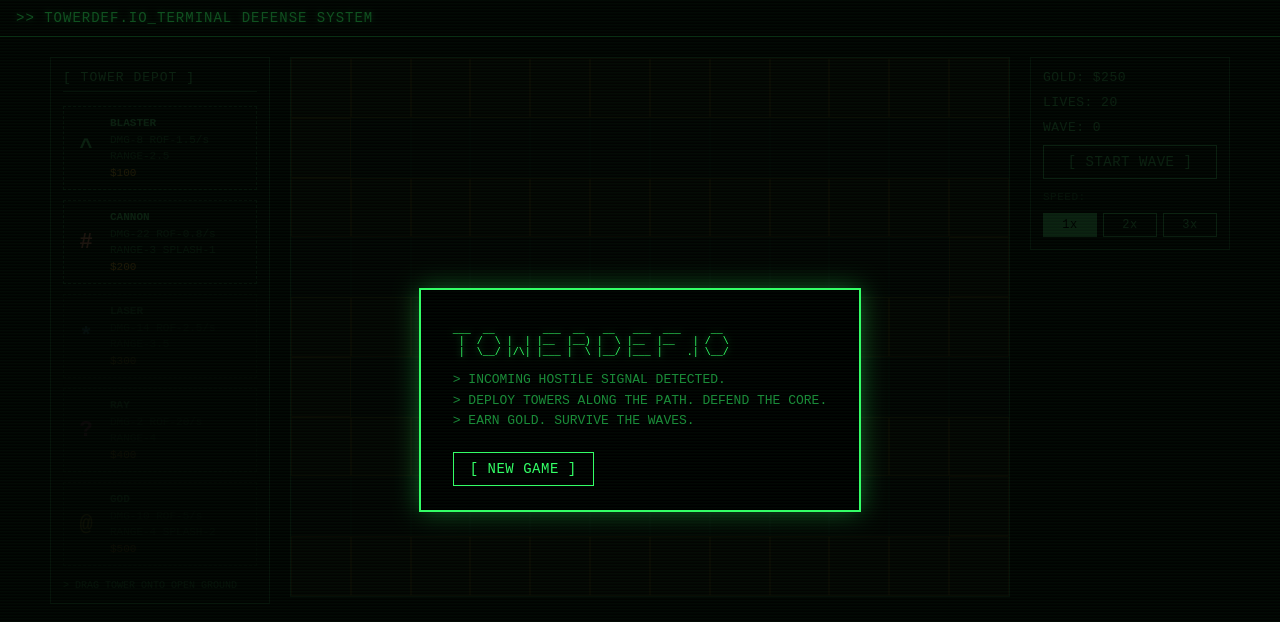
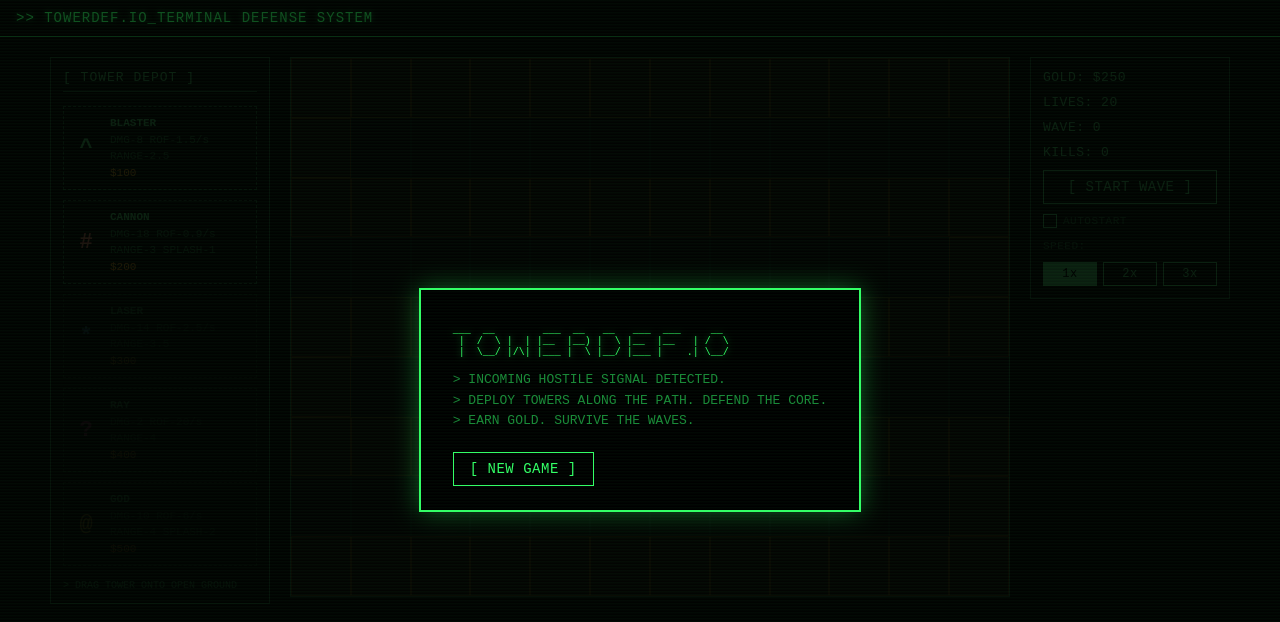
Before and after one commit to OskarOtt/towerdef-io, a React (Vite) app: page / in a window 1280 px wide. Shown: the top 622 px of the page. Built offline with nearby package versions, Linux system fonts and the light colour scheme.

Commit message:
add kill count, wave autostart, and small balance change

```diff
--- a/src/App.css
+++ b/src/App.css
@@ -51,6 +51,61 @@
   font-size: 14px;
   letter-spacing: 0.5px;
   transition: background 0.15s, color 0.15s;
+  position: relative;
+  overflow: hidden;
+}
+
+.term-btn-autostart {
+  overflow: hidden;
+}
+
+.autostart-bar {
+  position: absolute;
+  left: 0;
+  bottom: 0;
+  height: 3px;
+  background: var(--term-amber);
+  box-shadow: 0 0 6px var(--term-amber);
+  pointer-events: none;
+}
+
+.autostart-toggle {
+  display: flex;
+  align-items: center;
+  gap: 6px;
+  font-size: 11px;
+  letter-spacing: 0.5px;
+  color: var(--term-green-dim);
+  cursor: pointer;
+}
+
+.autostart-toggle input[type="checkbox"] {
+  appearance: none;
+  -webkit-appearance: none;
+  width: 14px;
+  height: 14px;
+  margin: 0;
+  border: 1px solid var(--term-green);
+  background: transparent;
+  cursor: pointer;
+  position: relative;
+  flex-shrink: 0;
+}
+
+.autostart-toggle input[type="checkbox"]:checked {
+  background: var(--term-green);
+  box-shadow: 0 0 6px rgba(51, 255, 102, 0.6);
+}
+
+.autostart-toggle input[type="checkbox"]:checked::after {
+  content: "";
+  position: absolute;
+  inset: 2px;
+  background: #000;
+}
+
+.autostart-toggle input[type="checkbox"]:hover {
+  box-shadow: 0 0 4px rgba(51, 255, 102, 0.4);
 }
 
 .term-btn:hover:not(:disabled) {
--- a/src/App.tsx
+++ b/src/App.tsx
@@ -13,7 +13,7 @@ import {
   clearGameState,
 } from "./game/storage";
 import { stepGame, startNextWave, useGameLoop } from "./game/useGameLoop";
-import { towerDefById } from "./game/constants";
+import { towerDefById, AUTO_START_DELAY_MS } from "./game/constants";
 import { TowerUpgradePanel } from "./components/TowerUpgradePanel";
 import {
   emptyUpgrades,
@@ -33,6 +33,8 @@ function App() {
   const [speed, setSpeed] = useState(1);
   const [draggingDefId, setDraggingDefId] = useState<string | null>(null);
   const [selectedTowerId, setSelectedTowerId] = useState<string | null>(null);
+  const [autoStart, setAutoStart] = useState(false);
+  const [autoStartRemainingMs, setAutoStartRemainingMs] = useState<number | null>(null);
 
   const handleStartNew = useCallback(() => {
     const fresh = createNewGameState();
@@ -62,6 +64,30 @@ function App() {
   const handleStartWave = useCallback(() => {
     setState((prev) => startNextWave(prev));
   }, []);
+
+  // Autostart: while enabled and no wave is running, count down and then
+  // kick off the next wave automatically. Cancels/resets whenever a wave
+  // starts, autostart is turned off, or the game ends.
+  useEffect(() => {
+    if (!autoStart || screen !== "playing" || state.gameOver || state.waveInProgress) {
+      setAutoStartRemainingMs(null);
+      return;
+    }
+    const startTime = performance.now();
+    setAutoStartRemainingMs(AUTO_START_DELAY_MS);
+    let raf = 0;
+    const tick = () => {
+      const remaining = Math.max(0, AUTO_START_DELAY_MS - (performance.now() - startTime));
+      setAutoStartRemainingMs(remaining);
+      if (remaining <= 0) {
+        handleStartWave();
+        return;
+      }
+      raf = requestAnimationFrame(tick);
+    };
+    raf = requestAnimationFrame(tick);
+    return () => cancelAnimationFrame(raf);
+  }, [autoStart, screen, state.gameOver, state.waveInProgress, handleStartWave]);
 
   const handleDropTower = useCallback((row: number, col: number, defId: string) => {
     setState((prev) => {
@@ -155,12 +181,18 @@ function App() {
             gold={state.gold}
             lives={state.lives}
             wave={state.wave}
+            killCount={state.killCount}
             waveInProgress={state.waveInProgress}
             gameOver={state.gameOver}
             speed={speed}
+            autoStart={autoStart}
+            autoStartFraction={
+              autoStartRemainingMs !== null ? autoStartRemainingMs / AUTO_START_DELAY_MS : null
+            }
             onStartWave={handleStartWave}
             onNewGame={handleNewGameFromGameOver}
             onSetSpeed={setSpeed}
+            onToggleAutoStart={setAutoStart}
           />
           {selectedTowerId && (
             <TowerUpgradePanel
--- a/src/components/Hud.tsx
+++ b/src/components/Hud.tsx
@@ -2,35 +2,59 @@ interface HudProps {
   gold: number;
   lives: number;
   wave: number;
+  killCount: number;
   waveInProgress: boolean;
   gameOver: boolean;
   speed: number;
+  autoStart: boolean;
+  /** Fraction (1 = full delay remaining, 0 = about to fire) of the autostart countdown, or null when not counting down. */
+  autoStartFraction: number | null;
   onStartWave: () => void;
   onNewGame: () => void;
   onSetSpeed: (speed: number) => void;
+  onToggleAutoStart: (checked: boolean) => void;
 }
 
 export function Hud({
   gold,
   lives,
   wave,
+  killCount,
   waveInProgress,
   gameOver,
   speed,
+  autoStart,
+  autoStartFraction,
   onStartWave,
   onNewGame,
   onSetSpeed,
+  onToggleAutoStart,
 }: HudProps) {
   return (
     <div className="hud">
       <div className="hud-stat">GOLD: ${gold}</div>
       <div className="hud-stat">LIVES: {lives}</div>
       <div className="hud-stat">WAVE: {wave}</div>
+      <div className="hud-stat">KILLS: {killCount}</div>
       {!gameOver && (
         <>
-          <button className="term-btn" onClick={onStartWave} disabled={waveInProgress}>
+          <button className="term-btn term-btn-autostart" onClick={onStartWave} disabled={waveInProgress}>
             {waveInProgress ? "[ WAVE IN PROGRESS ]" : "[ START WAVE ]"}
+            {autoStartFraction !== null && (
+              <span
+                className="autostart-bar"
+                style={{ width: `${autoStartFraction * 100}%` }}
+              />
+            )}
           </button>
+          <label className="autostart-toggle">
+            <input
+              type="checkbox"
+              checked={autoStart}
+              onChange={(e) => onToggleAutoStart(e.target.checked)}
+            />
+            AUTOSTART
+          </label>
           <div className="speed-label">SPEED:</div>
           <div className="speed-controls">
             {[1, 2, 3].map((s) => (
--- a/src/game/constants.ts
+++ b/src/game/constants.ts
@@ -2,6 +2,9 @@ import type { EnemyKind, TowerDef } from "./types";
 
 export const INITIAL_GOLD = 250;
 export const INITIAL_LIVES = 20;
+
+/** Delay in milliseconds before autostart kicks off the next wave. */
+export const AUTO_START_DELAY_MS = 3000;
 
 export const TOWER_DEFS: TowerDef[] = [
   {
@@ -20,8 +23,8 @@ export const TOWER_DEFS: TowerDef[] = [
     name: "CANNON",
     cost: 200,
     range: 3.0,
-    damage: 22,
-    fireRate: 0.8,
+    damage: 18,
+    fireRate: 0.9,
     icon: "#",
     color: "#FF8360",
     splashRadius: 1,
@@ -54,7 +57,7 @@ export const TOWER_DEFS: TowerDef[] = [
     cost: 500,
     range: 4.0,
     damage: 10,
-    fireRate: 5,
+    fireRate: 6,
     icon: "@",
     color: "#FFD700",
     splashRadius: 2,
--- a/src/game/storage.ts
+++ b/src/game/storage.ts
@@ -15,6 +15,7 @@ export function createNewGameState(): GameState {
     enemiesToSpawn: 0,
     spawnTimer: 0,
     gameOver: false,
+    killCount: 0,
   };
 }
 
@@ -44,6 +45,10 @@ export function loadGameState(): GameState | null {
         totalSpent: typeof anyTower.totalSpent === "number" ? anyTower.totalSpent : def?.cost ?? 0,
       } as GameState["towers"][number];
     });
+    // Migrate saves from before kill counter was tracked.
+    if (typeof parsed.killCount !== "number") {
+      parsed.killCount = 0;
+    }
     return parsed;
   } catch {
     return null;
--- a/src/game/types.ts
+++ b/src/game/types.ts
@@ -79,4 +79,6 @@ export interface GameState {
   enemiesToSpawn: number;
   spawnTimer: number;
   gameOver: boolean;
+  /** Total enemies killed this game, shown in the HUD. */
+  killCount: number;
 }
--- a/src/game/useGameLoop.ts
+++ b/src/game/useGameLoop.ts
@@ -152,9 +152,11 @@ export function stepGame(state: GameState, dt: number): GameState {
 
   // Remove dead enemies, grant gold
   const alive: Enemy[] = [];
+  let killCount = state.killCount;
   for (const enemy of enemies) {
     if (enemy.hp <= 0) {
       gold += enemy.reward;
+      killCount += 1;
     } else {
       alive.push(enemy);
     }
@@ -178,6 +180,7 @@ export function stepGame(state: GameState, dt: number): GameState {
     enemiesToSpawn,
     waveInProgress,
     gameOver,
+    killCount,
   };
 }
 
```
